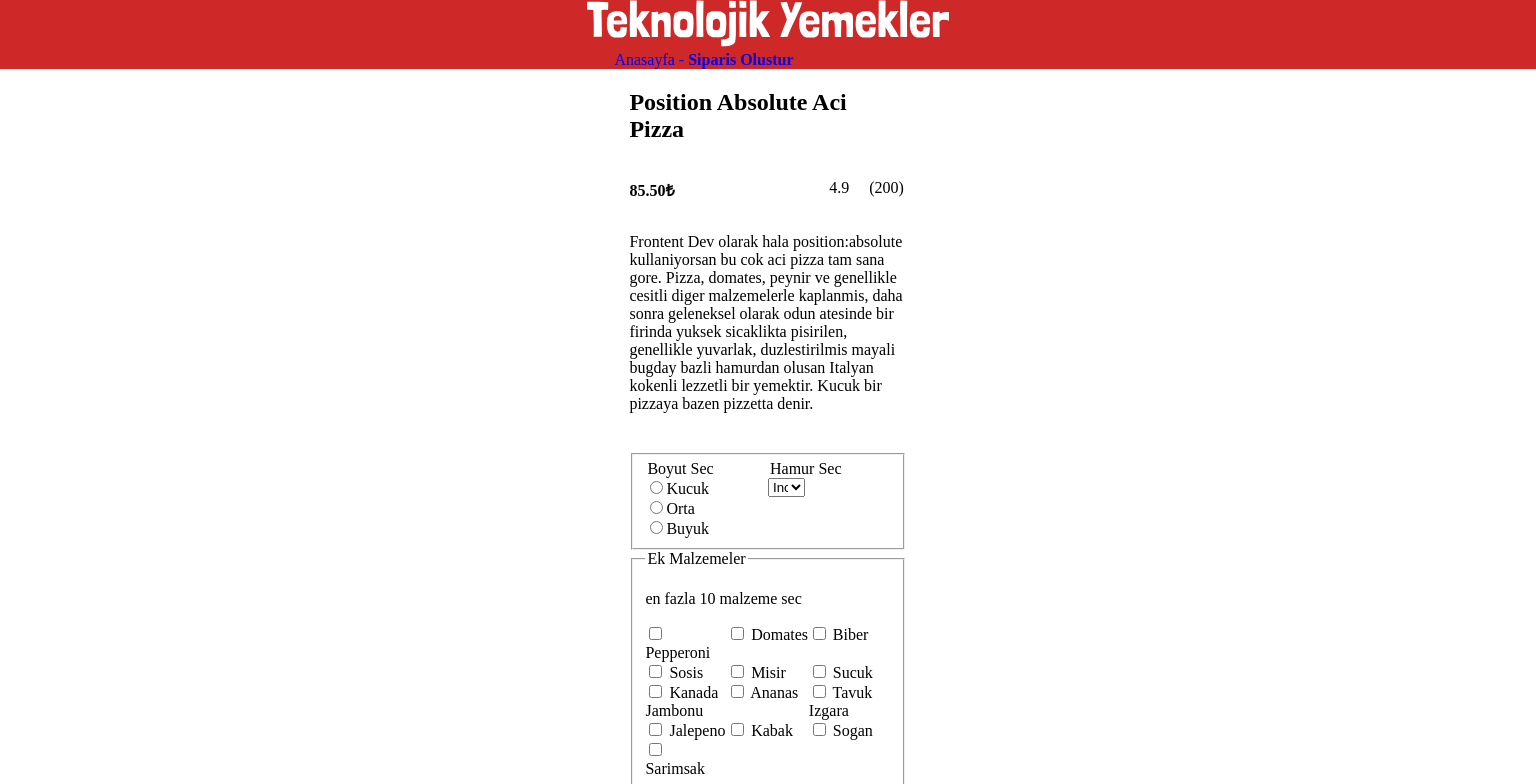
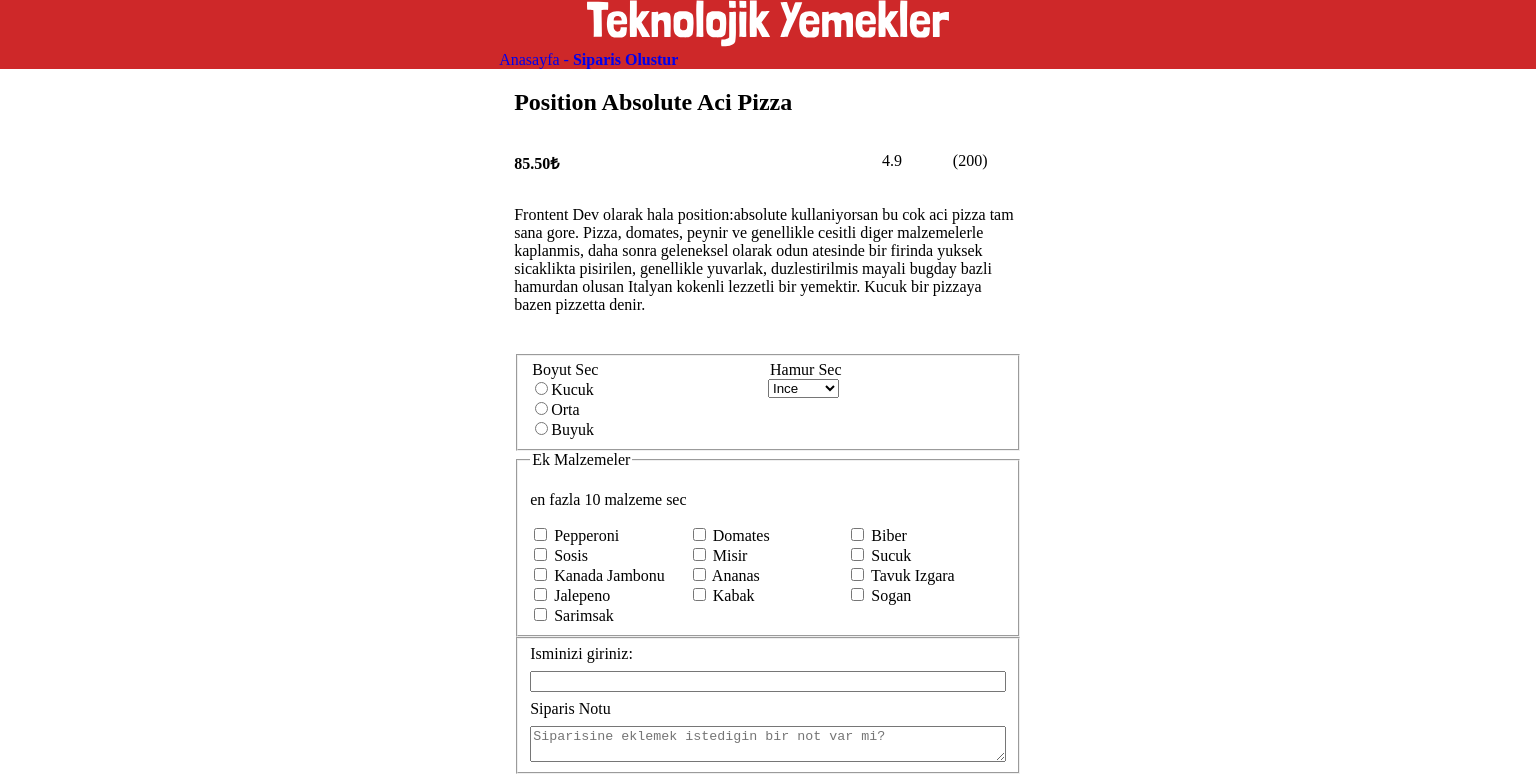
Before and after one commit to anilburakc/fsweb-s8-challenge-pizza, a React (Vite) app: page /order in a window 1536 px wide. Shown: the top 784 px of the page. Built offline with nearby package versions, Linux system fonts and the light colour scheme.

Commit message:
mediaquery duzenlemeleri

```diff
--- a/src/order.css
+++ b/src/order.css
@@ -40,6 +40,63 @@
 
 }
 @media (min-width: 1200px){
+    .order-main{
+        width: 40%;
+    }
+    .header-nav {
+
+        width: 40%;
+        margin: auto;
+        text-align: start;
+    }
+    .order-header img {
+
+    }
+}
+
+@media (min-width: 1400px){
+    .order-main{
+        width: 35%;
+    }
+    .header-nav {
+
+        width: 35%;
+        margin: auto;
+        text-align: start;
+    }
+    .order-header img {
+
+    }
+}
+@media (min-width: 1600px){
+    .order-main{
+        width: 30%;
+    }
+    .header-nav {
+
+        width: 30%;
+        margin: auto;
+        text-align: start;
+    }
+    .order-header img {
+
+    }
+}
+@media (min-width: 1800px){
+    .order-main{
+        width: 25%;
+    }
+    .header-nav {
+
+        width: 25%;
+        margin: auto;
+        text-align: start;
+    }
+    .order-header img {
+
+    }
+}
+@media (min-width: 2000px){
     .order-main{
         width: 20%;
     }
```
